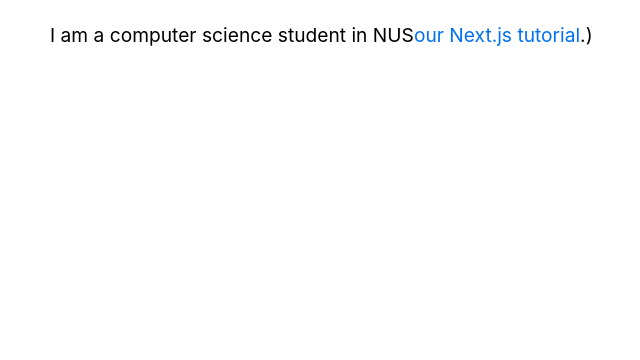
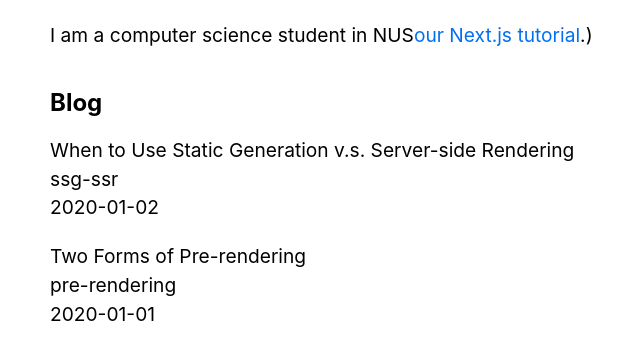
Before and after one commit to B1LLP4RK/nextjs-blog, a Next.js app: page / in a window 1280 px wide. Shown: the part 318-678 px from the top of the page, without its empty margins (318-958 px from the left). Built offline with nearby package versions, Linux system fonts and the light colour scheme.

Commit message:
implement static pre rendering of blog posts

```diff
--- /dev/null
+++ b/lib/posts.js
@@ -0,0 +1,35 @@
+import fs from 'fs';
+import path from 'path';
+import matter from 'gray-matter';
+
+const postsDirectory = path.join(process.cwd(), 'posts');
+
+export function getSortedPostsData() {
+  // Get file names under /posts
+  const fileNames = fs.readdirSync(postsDirectory);
+  const allPostsData = fileNames.map((fileName) => {
+    // Remove ".md" from file name to get id
+    const id = fileName.replace(/\.md$/, '');
+
+    // Read markdown file as string
+    const fullPath = path.join(postsDirectory, fileName);
+    const fileContents = fs.readFileSync(fullPath, 'utf8');
+
+    // Use gray-matter to parse the post metadata section
+    const matterResult = matter(fileContents);
+
+    // Combine the data with the id
+    return {
+      id,
+      ...matterResult.data,
+    };
+  });
+  // Sort posts by date
+  return allPostsData.sort((a, b) => {
+    if (a.date < b.date) {
+      return 1;
+    } else {
+      return -1;
+    }
+  });
+}
--- a/pages/index.js
+++ b/pages/index.js
@@ -1,8 +1,9 @@
-import Head from 'next/head';
-import Layout, { siteTitle } from '../components/layout.js';
-import utilStyles from '../styles/utils.module.css';
+import { getSortedPostsData } from "../lib/posts.js";
+import Head from "next/head";
+import Layout, { siteTitle } from "../components/layout.js";
+import utilStyles from "../styles/utils.module.css";
 
-export default function Home() {
+export default function Home({ allPostsData }) {
   return (
     <Layout home>
       <Head>
@@ -15,6 +16,27 @@
           <a href="https://nextjs.org/learn">our Next.js tutorial</a>.)
         </p>
       </section>
+      <section className={`${utilStyles.headingMd} ${utilStyles.padding1px}`}>
+        <h2 className={utilStyles.headingLg}>Blog</h2>
+        <ul className={utilStyles.list}>
+          {allPostsData.map(({ id, date, title }) => (
+            <li className={utilStyles.listItem} key={id}>
+              {title}
+              <br />
+              {id}
+              <br />
+              {date}
+            </li>
+          ))}
+        </ul>
+      </section>
     </Layout>
   );
 }
+
+export async function getStaticProps() {
+  const allPostsData = getSortedPostsData();
+  return {
+    props: { allPostsData },
+  };
+}
--- /dev/null
+++ b/posts/pre-rendering.md
@@ -0,0 +1,11 @@
+---
+title: "Two Forms of Pre-rendering"
+date: "2020-01-01"
+---
+
+Next.js has two forms of pre-rendering: **Static Generation** and **Server-side Rendering**. The difference is in **when** it generates the HTML for a page.
+
+- **Static Generation** is the pre-rendering method that generates the HTML at **build time**. The pre-rendered HTML is then _reused_ on each request.
+- **Server-side Rendering** is the pre-rendering method that generates the HTML on **each request**.
+
+Importantly, Next.js lets you **choose** which pre-rendering form to use for each page. You can create a "hybrid" Next.js app by using Static Generation for most pages and using Server-side Rendering for others.
--- /dev/null
+++ b/posts/ssg-ssr.md
@@ -0,0 +1,19 @@
+---
+title: "When to Use Static Generation v.s. Server-side Rendering"
+date: "2020-01-02"
+---
+
+We recommend using **Static Generation** (with and without data) whenever possible because your page can be built once and served by CDN, which makes it much faster than having a server render the page on every request.
+
+You can use Static Generation for many types of pages, including:
+
+- Marketing pages
+- Blog posts
+- E-commerce product listings
+- Help and documentation
+
+You should ask yourself: "Can I pre-render this page **ahead** of a user's request?" If the answer is yes, then you should choose Static Generation.
+
+On the other hand, Static Generation is **not** a good idea if you cannot pre-render a page ahead of a user's request. Maybe your page shows frequently updated data, and the page content changes on every request.
+
+In that case, you can use **Server-Side Rendering**. It will be slower, but the pre-rendered page will always be up-to-date. Or you can skip pre-rendering and use client-side JavaScript to populate data.
```
